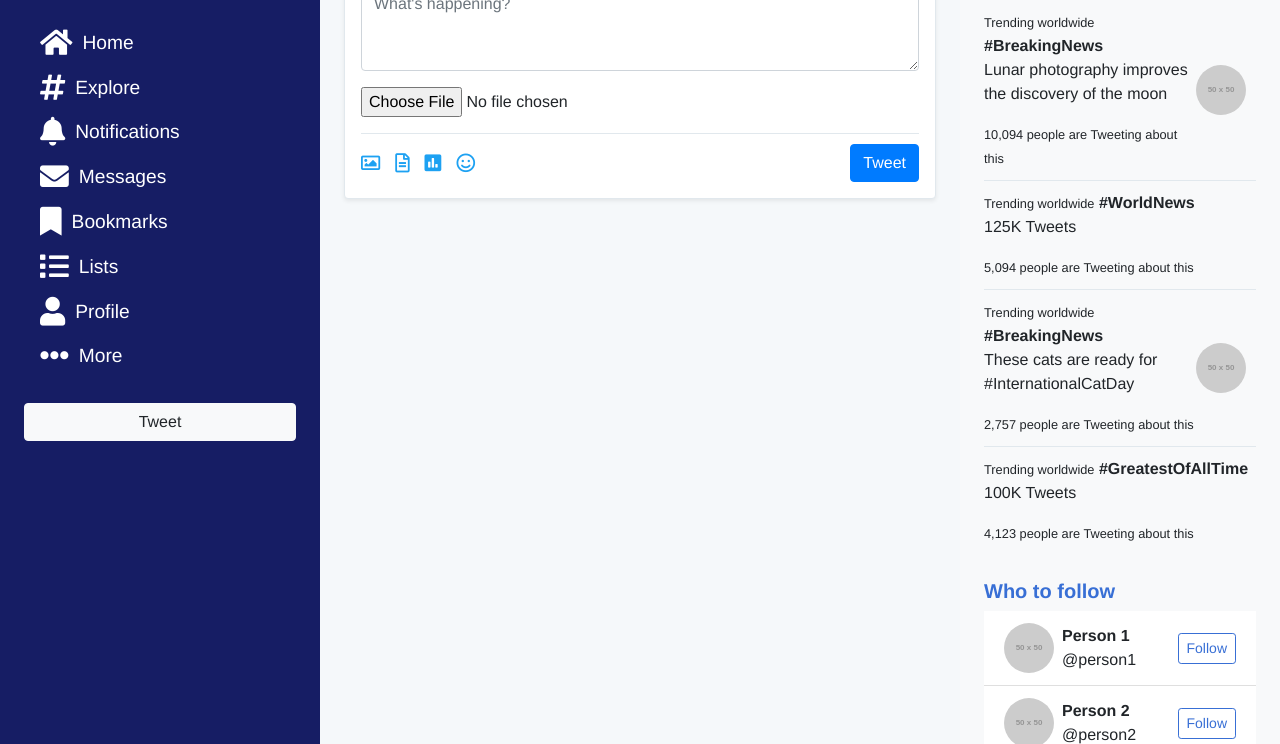
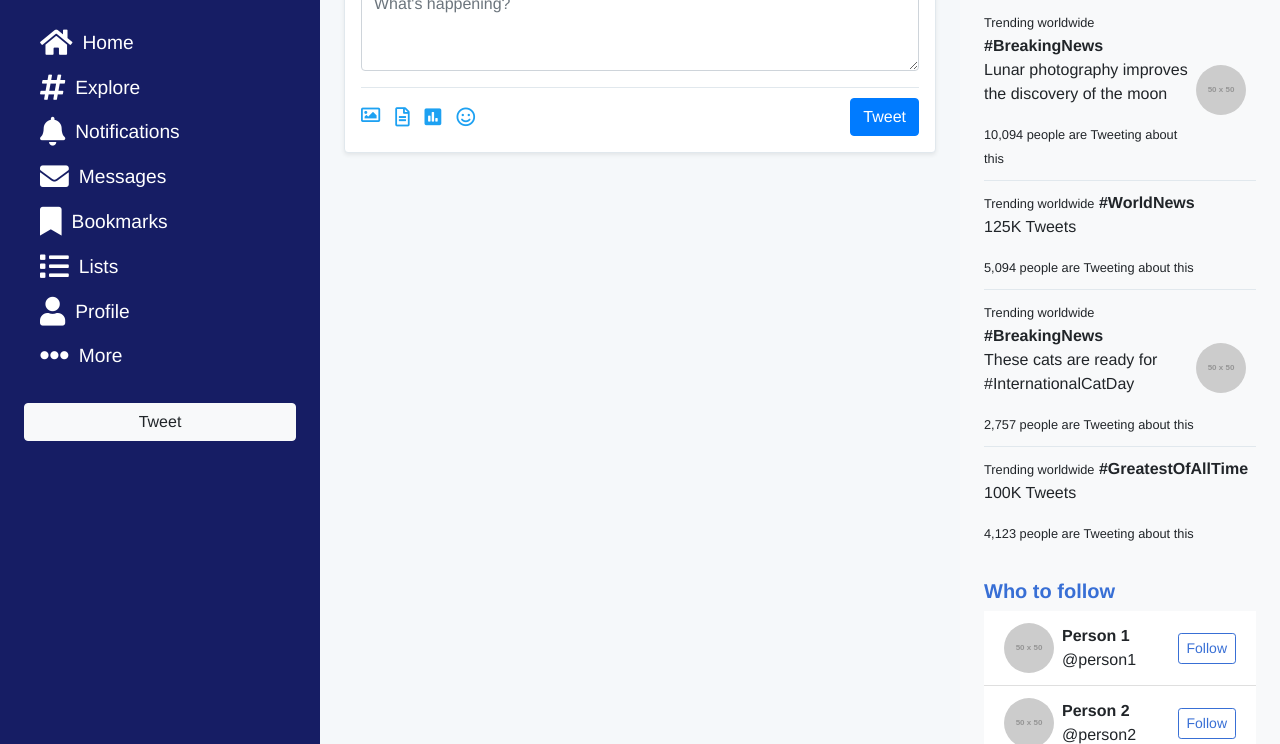
Before and after one commit to DeweyAdkins/CheapTwitter, a plain HTML site: page index.html in a window 1280 px wide. Shown: the part 56-800 px from the top of the page. Drawn offline with nearby package versions, Linux system fonts and the light colour scheme; placeholder pictures from the web are drawn by us.

Commit message:
changes made

```diff
--- a/index.html
+++ b/index.html
@@ -33,10 +33,14 @@
                             <textarea id="content" class="form-control" rows="3" placeholder="What's happening?" required></textarea>
                         </div>
                         <div class="form-group">
-                            <input type="file" id="imageUpload" class="form-control-file">
+                            <label for="imageUpload" class="sr-only">Choose Image</label>
+                            <input type="file" id="imageUpload" class="form-control-file d-none">
                         </div>
                         <div class="tweet-options d-flex align-items-center">
-                            <i class="far fa-image"></i>
+                            <label for="imageUpload" class="mb-0">
+                                <i class="far fa-image"></i>
+                            </label>
+
                             <i class="far fa-file-alt"></i>
                             <i class="fas fa-poll"></i>
                             <i class="far fa-smile"></i>
```
Also changed, not shown: 1 other file.
